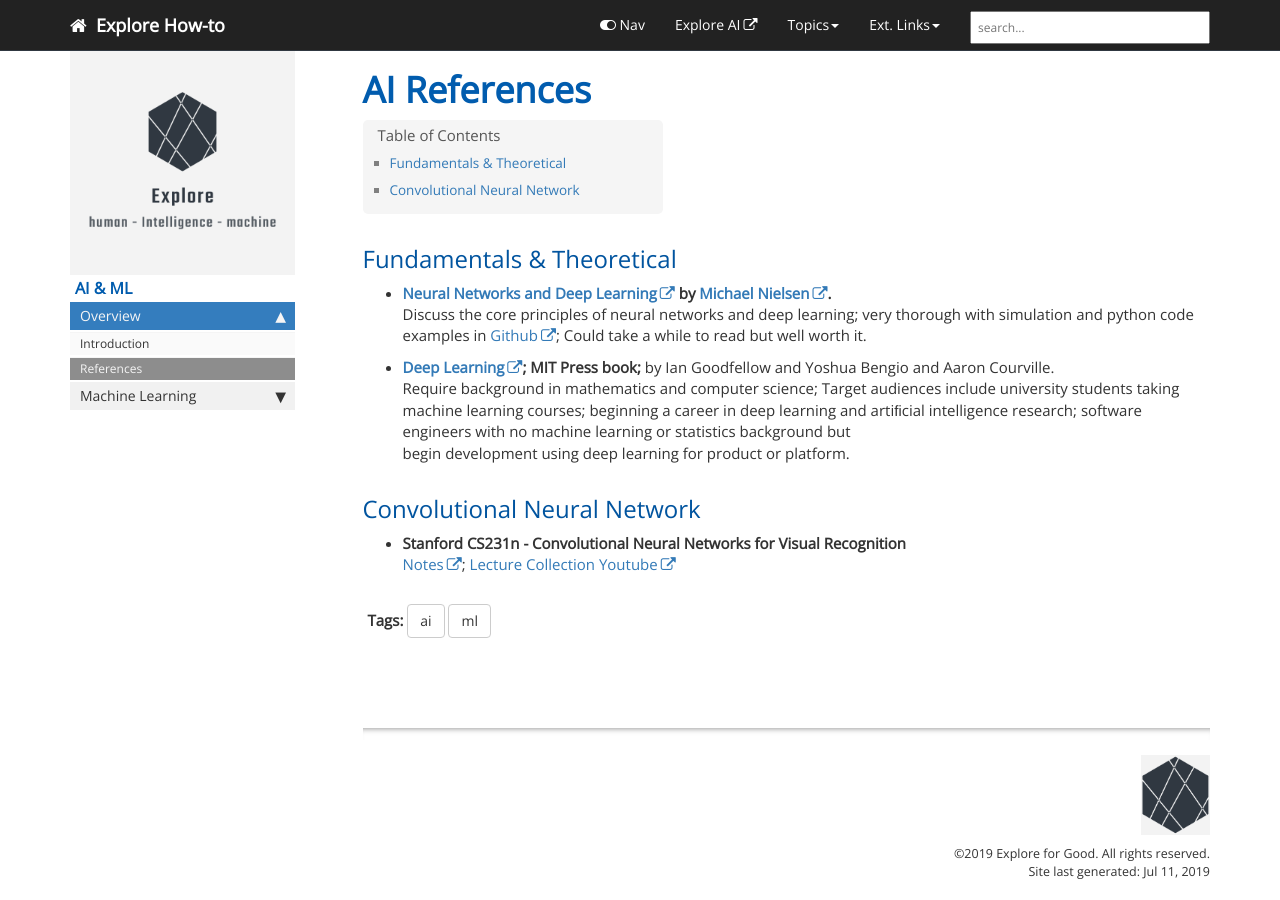
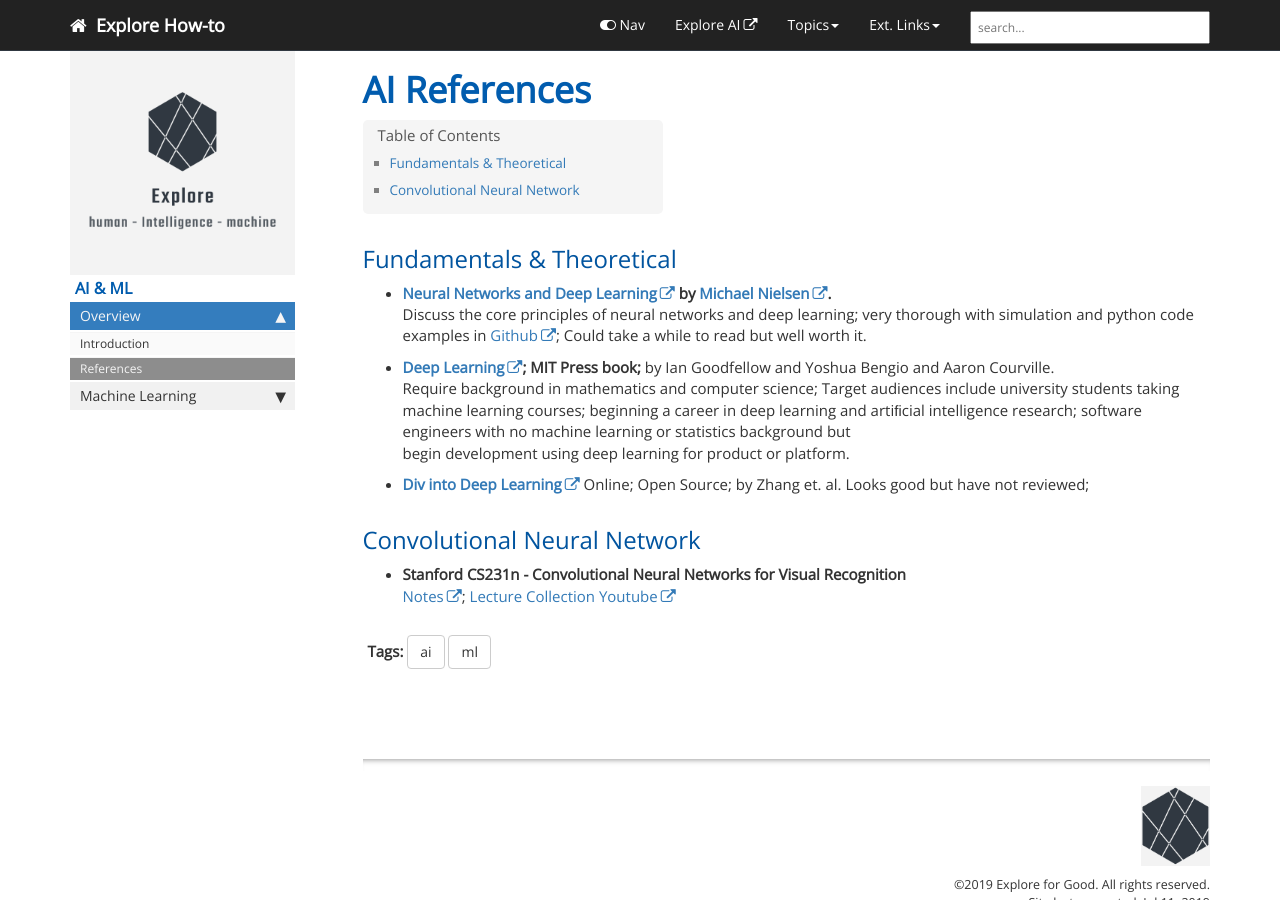
Before and after one commit to xplorehowto/xplorehowto.github.io, a Jekyll site: the page built from pages/ai/ai_refs.md, in a window 1280 px wide and 900 px high. Built offline with Jekyll 4.4.1, drawn with Linux system fonts in a browser that asks for light colours; nearby versions of some CDN libraries; comment, search, counter and statistics services are not loaded.

Commit message:
adding reference, online deep learning book

```diff
--- a/pages/ai/ai_refs.md
+++ b/pages/ai/ai_refs.md
@@ -24,6 +24,10 @@ folder: ai
   software engineers with no machine learning or statistics background but
   begin development using deep learning for product or platform.
 
+- **[Div into Deep Learning](http://www.d2l.ai/index.html){:target="_blank"}**
+  Online; Open Source; by Zhang et. al.
+  Looks good but have not reviewed;
+
 ## Convolutional Neural Network
 
 - **Stanford CS231n - Convolutional Neural Networks for Visual Recognition**
```
